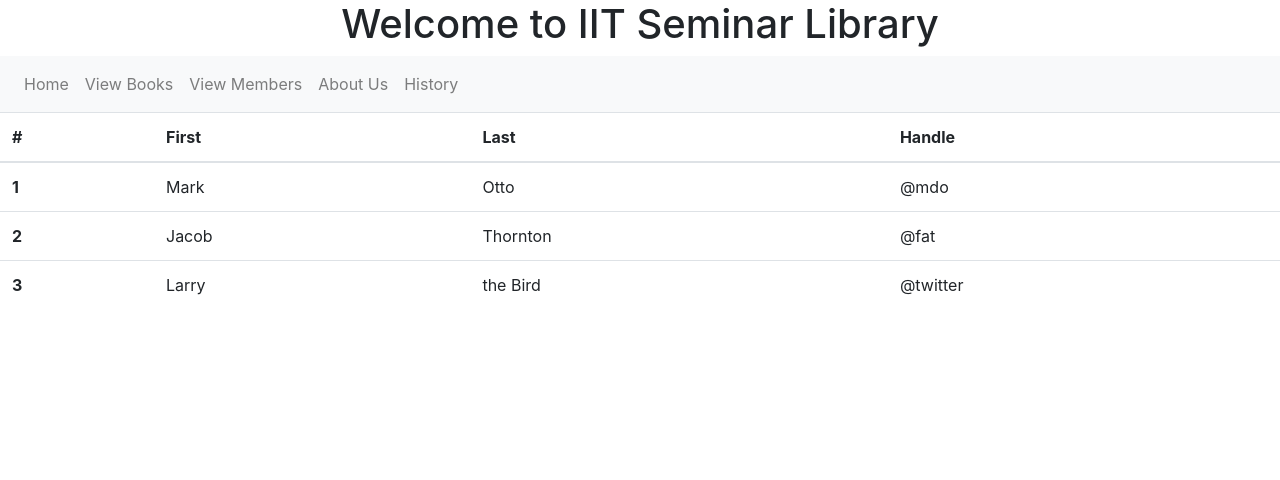
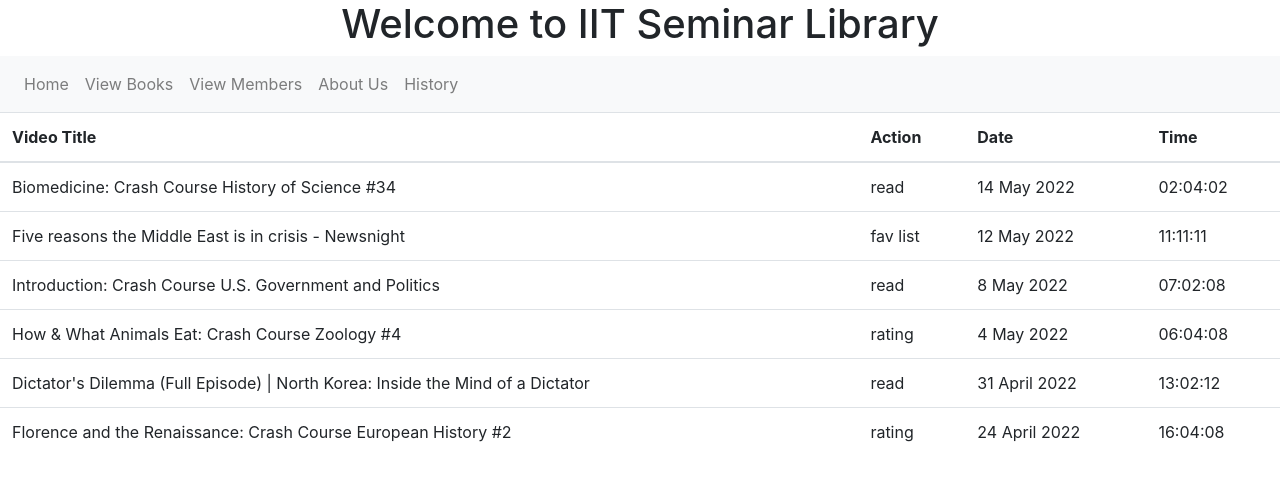
Before and after one commit to rakib3004/book-management, an Angular app: page /history in a window 1280 px wide. Shown: the top 480 px of the page. Built offline with nearby package versions, Linux system fonts and the light colour scheme.

Commit message:
add history in blog bee sequence

```diff
--- /dev/null
+++ b/src/app/history.ts
@@ -0,0 +1,8 @@
+export class History
+{
+
+    title: string ="";
+    action: string ="";
+    date: string ="";
+    time: string ="";
+}
--- a/src/app/history/history.component.html
+++ b/src/app/history/history.component.html
@@ -1,30 +1,20 @@
 <table class="table">
     <thead>
       <tr>
-        <th scope="col">#</th>
-        <th scope="col">First</th>
-        <th scope="col">Last</th>
-        <th scope="col">Handle</th>
+        <th scope="col">Video Title</th>
+        <th scope="col">Action</th>
+        <th scope="col">Date</th>
+        <th scope="col">Time</th>
       </tr>
     </thead>
     <tbody>
-      <tr>
-        <th scope="row">1</th>
-        <td>Mark</td>
-        <td>Otto</td>
-        <td>@mdo</td>
-      </tr>
-      <tr>
-        <th scope="row">2</th>
-        <td>Jacob</td>
-        <td>Thornton</td>
-        <td>@fat</td>
-      </tr>
-      <tr>
-        <th scope="row">3</th>
-        <td>Larry</td>
-        <td>the Bird</td>
-        <td>@twitter</td>
-      </tr>
-    </tbody>
+        <tr *ngFor="let history of histories; let i = index">
+          <td>{{ history.title }}</td>
+          <td>{{ history.action }}</td>
+          <td>{{ history.date }}</td>
+          <td>{{ history.time }}</td>
+
+
+        </tr>
+      </tbody>
   </table>
--- a/src/app/history/history.component.ts
+++ b/src/app/history/history.component.ts
@@ -1,5 +1,5 @@
 import { Component, OnInit } from '@angular/core';
-
+import { History } from '../history';
 @Component({
   selector: 'app-history',
   templateUrl: './history.component.html',
@@ -8,6 +8,16 @@ import { Component, OnInit } from '@angular/core';
 export class HistoryComponent implements OnInit {
 
   constructor() { }
+histories: History[]=[
+
+  {title:"Biomedicine: Crash Course History of Science #34",action:"read",date:"14 May 2022", time:"02:04:02"},
+  {title:"Five reasons the Middle East is in crisis - Newsnight",action:"fav list",date:"12 May 2022", time:"11:11:11"},
+  {title:"Introduction: Crash Course U.S. Government and Politics",action:"read",date:"8 May 2022", time:"07:02:08"},
+  {title:"How & What Animals Eat: Crash Course Zoology #4",action:"rating",date:"4 May 2022", time:"06:04:08"},
+  {title:"Dictator's Dilemma (Full Episode) | North Korea: Inside the Mind of a Dictator",action:"read",date:"31 April 2022", time:"13:02:12"},
+  {title:"Florence and the Renaissance: Crash Course European History #2",action:"rating",date:"24 April 2022", time:"16:04:08"}
+
+];
 
   ngOnInit(): void {
   }
```
